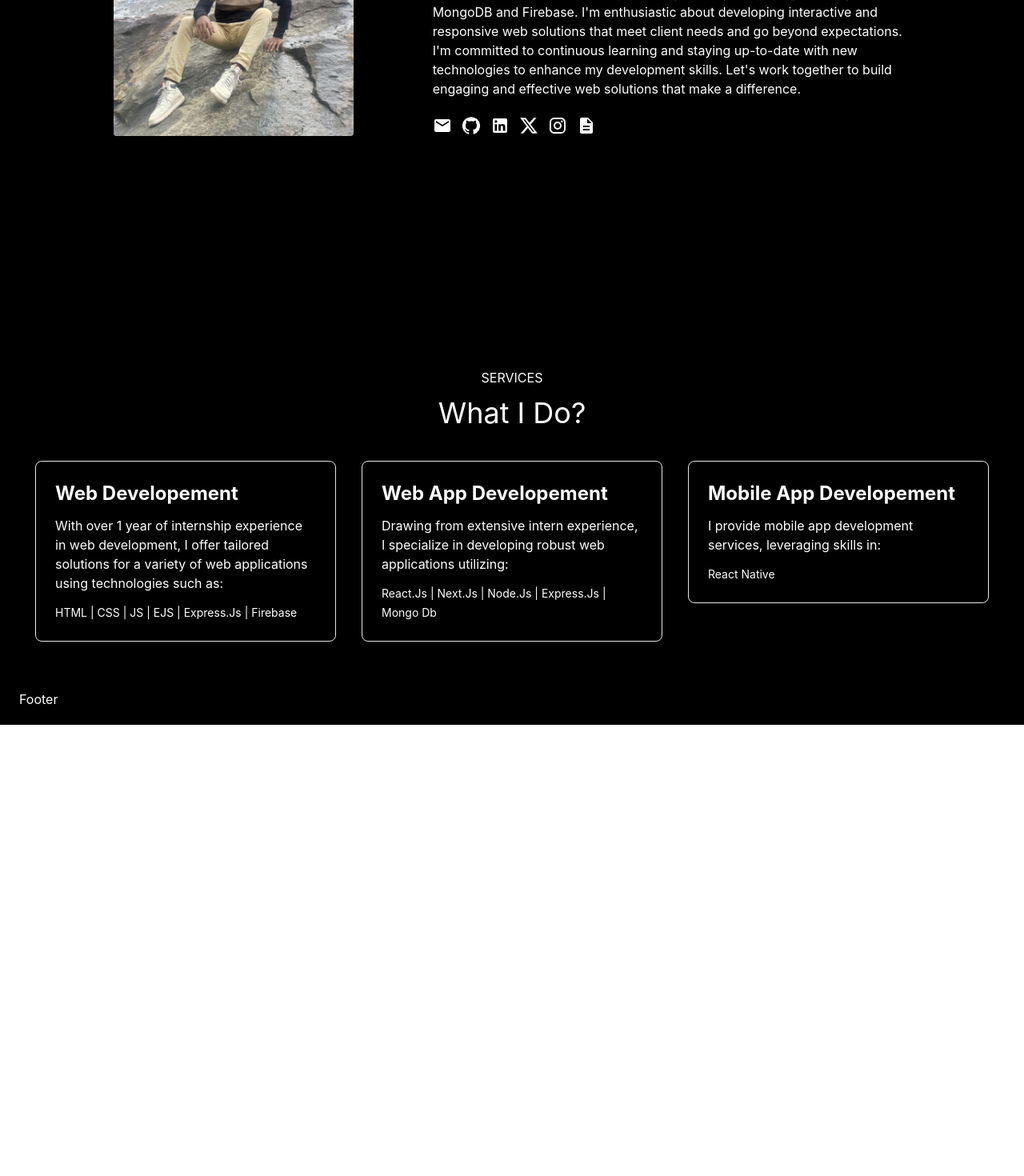
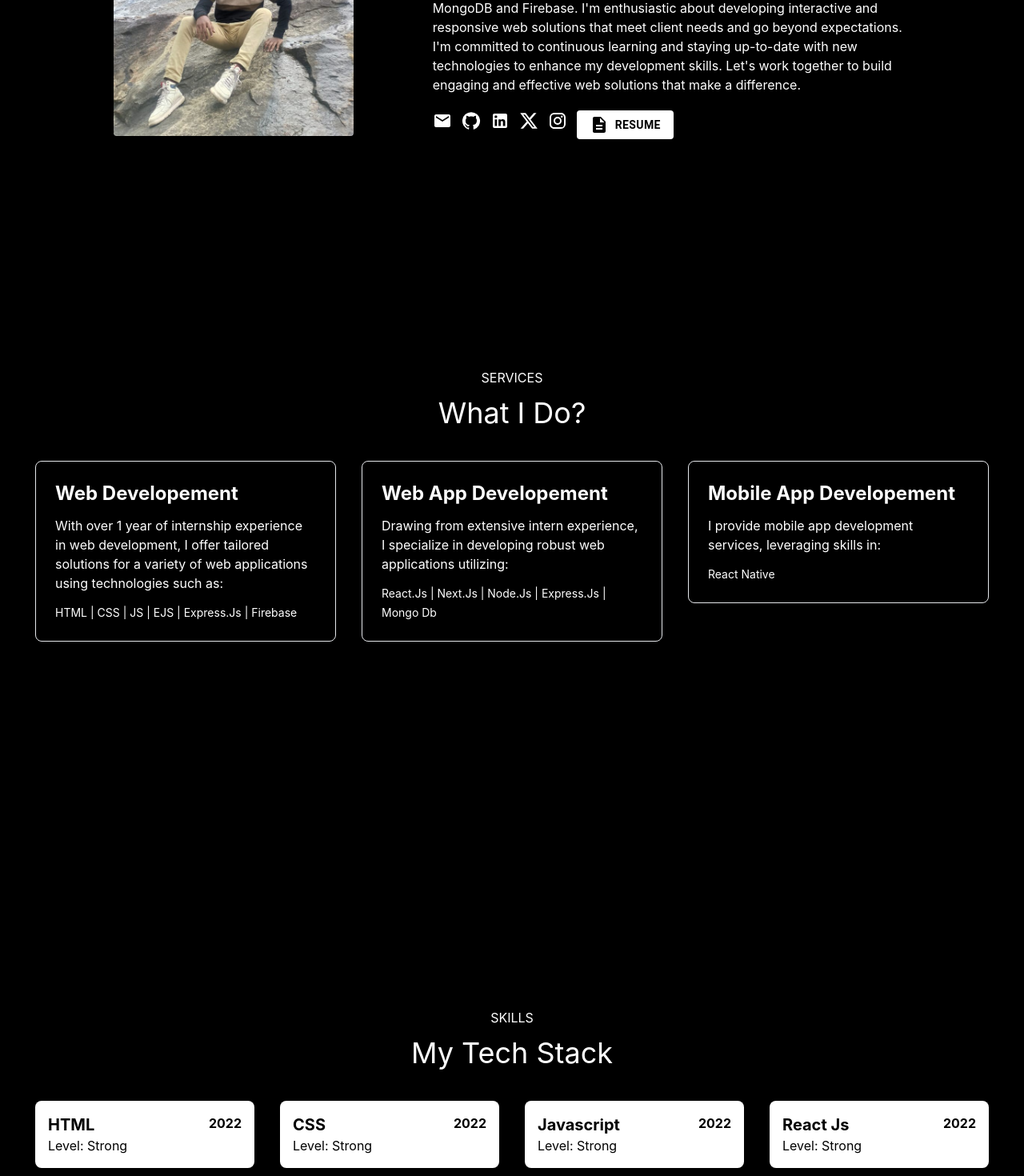
Before and after one commit to Vaseekaran-S/vaseekaran_portfolio, a React (Create React App) app: page / in a window 1280 px wide. Shown: the part 1180-2650 px from the top of the page at 80% size. Before the commit the page ends 2086 px from the top, so only its background shows below. Built offline with nearby package versions, Linux system fonts and the light colour scheme.

Commit message:
feat: skills section at home page

```diff
--- /dev/null
+++ b/src/components/Section/index.tsx
@@ -0,0 +1,23 @@
+import { ReactElement } from "react"
+
+interface SectionProps {
+    title: string,
+    subTitle: string,
+    children: ReactElement
+}
+
+function Section({ children, title, subTitle }: SectionProps) {
+    return (
+        <section>
+            <div className="py-10 min-h-[100vh]">
+                <div className='text-center'>
+                    <h6 className="uppercase">{subTitle}</h6>
+                    <h2 className='text-4xl mt-3'>{title}</h2>
+                </div>
+                {children}
+            </div>
+        </section>
+    )
+}
+
+export default Section
--- /dev/null
+++ b/src/components/buttons/Secondary/index.tsx
@@ -0,0 +1,20 @@
+import { Button } from '@mui/material';
+
+const ButtonStyle = {
+    backgroundColor: 'white', color: 'black', fontWeight: 700,
+    transition: 'background-color color 0.8s ease',
+    '&:hover': {
+        backgroundColor: 'gray',
+        color: 'white'
+    },
+}
+
+const SecondaryBtn = ({ link, component, title }: any) => {
+    return (
+        <Button href={link} variant="contained" sx={ButtonStyle} download>
+            {component} {title}
+        </Button>
+    );
+}
+
+export default SecondaryBtn;
--- /dev/null
+++ b/src/components/cards/SkillCard/index.tsx
@@ -0,0 +1,21 @@
+
+interface CardProps {
+    skill: string,
+    level: string,
+    from: string,
+    category: string
+}
+
+function SkillCard({ skill, level, from, category }: CardProps) {
+  return (
+    <div className="bg-white text-black p-4 rounded-lg">
+        <div className="font-bold flex justify-between">
+            <h2 className="text-xl">{skill}</h2>
+            <span className="text-md">{from}</span>
+        </div>
+        <p>Level: {level}</p>
+    </div>
+  )
+}
+
+export default SkillCard
--- /dev/null
+++ b/src/data/skills.json
@@ -0,0 +1,63 @@
+
+[
+    {
+        "skill": "HTML",
+        "level": "Strong",
+        "from": "2022",
+        "category": "FrontEnd"
+    },
+    {
+        "skill": "CSS",
+        "level": "Strong",
+        "from": "2022",
+        "category": "FrontEnd"
+    },
+    {
+        "skill": "Javascript",
+        "level": "Strong",
+        "from": "2022",
+        "category": "FrontEnd"
+    },
+    {
+        "skill": "React Js",
+        "level": "Strong",
+        "from": "2022",
+        "category": "FrontEnd"
+    },
+    {
+        "skill": "Next Js",
+        "level": "Strong",
+        "from": "2022",
+        "category": "FrontEnd"
+    },
+    {
+        "skill": "Express Js",
+        "level": "Strong",
+        "from": "2022",
+        "category": "BackEnd"
+    },
+    {
+        "skill": "Node Js",
+        "level": "Strong",
+        "from": "2022",
+        "category": "BackEnd"
+    },
+    {
+        "skill": "Firebase",
+        "level": "Strong",
+        "from": "2022",
+        "category": "Database"
+    },
+    {
+        "skill": "Mongo Db",
+        "level": "Strong",
+        "from": "2022",
+        "category": "Database"
+    },
+    {
+        "skill": "SQL",
+        "level": "Strong",
+        "from": "2022",
+        "category": "Database"
+    }
+]
--- a/src/pages/index.tsx
+++ b/src/pages/index.tsx
@@ -9,9 +9,14 @@ import XIcon from '@mui/icons-material/X';
 import InstagramIcon from '@mui/icons-material/Instagram';
 import EmailIcon from '@mui/icons-material/Email';
 import DescriptionIcon from '@mui/icons-material/Description';
+
 import ServiceCard from '../components/cards/ServiceCard';
+import SecondaryBtn from '../components/buttons/Secondary';
+import Section from '../components/Section';
 
 import services from '../data/services.json'
+import skills from '../data/skills.json'
+import SkillCard from '../components/cards/SkillCard';
 
 interface SocilaLinks {
     title: string,
@@ -50,20 +55,15 @@ const socilaLinks = [
         title: "Instagram",
         link: "https://www.instagram.com/vasi_senaikondar/",
         icon: <InstagramIcon />
-    },
-    {
-        title: "Instagram",
-        link: "https://www.instagram.com/vasi_senaikondar/",
-        icon: <DescriptionIcon />
-    },
+    }
 ]
 
 export const Home = () => {
 
     return (
         <div className="text-white px-5">
-            <section className="mt-[50px] md:mt-0">
-                <div className="grid grid-cols-12 min-h-[100vh] items-center">
+            <section>
+                <div className="grid grid-cols-12 min-h-[100vh] items-center mt-[50px] md:mt-0">
                     <div className="col-span-12 lg:col-span-6">
                         <div className="flex-center h-full w-full">
                             <img src="/images/vaseekaran/img2.jpg" alt="img" className="max-w-[300px] rounded" />
@@ -102,27 +102,33 @@ export const Home = () => {
                         </p>
                         <div className='flex gap-3 mt-5'>
                             {socilaLinks.map(({ title, link, icon }: SocilaLinks) => (
-                                <Link to={link} target='__blank' title={title}>
+                                <Link to={link} title={title} target='_blank'>
                                     {icon}
                                 </Link>
                             ))}
+                            <SecondaryBtn component={<DescriptionIcon className='mr-2' />} link="/resume/vaseekaran_resume.pdf" title="Resume" />
                         </div>
                     </div>
                 </div>
             </section>
-            <section className='py-10'>
-                <div className='text-center'>
-                    <h6>SERVICES</h6>
-                    <h2 className='text-4xl mt-3'>What I Do?</h2>
-                </div>
-                <div className="grid grid-cols-12 mt-10 gap-8">
+            <Section title="What I Do?" subTitle="SERVICES">
+                <div className="grid grid-cols-12 mt-10 gap-8" >
                     {services.map((service) => (
-                        <div className="col-span-4">
+                        <div className="col-span-12 md:col-span-6 lg:col-span-4">
                             <ServiceCard {...service} />
                         </div>
                     ))}
                 </div>
-            </section>
+            </Section>
+            <Section title="My Tech Stack" subTitle="Skills">
+                <div className="grid grid-cols-12 mt-10 gap-8 justify-center" >
+                    {skills.map((skill) => (
+                        <div className="col-span-12 sm:col-span-6 md:col-span-4 lg:col-span-3">
+                            <SkillCard {...skill} />
+                        </div>
+                    ))}
+                </div>
+            </Section>
         </div>
     )
 }
```
Also changed, not shown: 1 other file (tests, documents, lock files or other folders).
